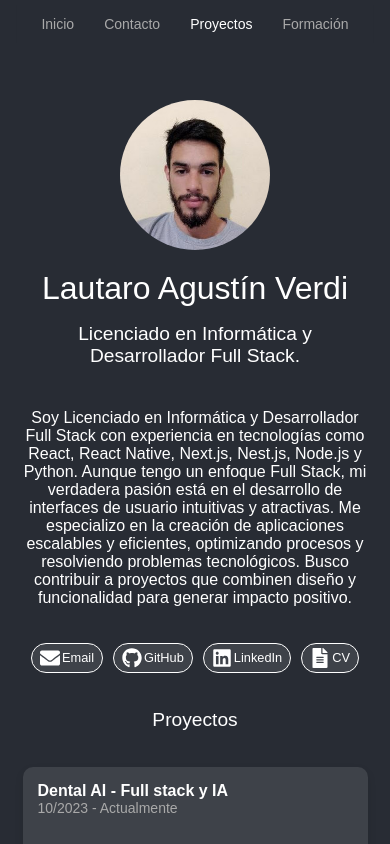
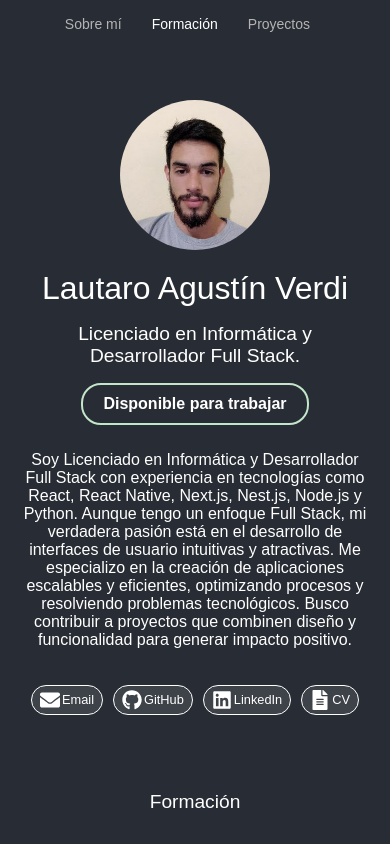
Before and after one commit to LautaroVerdi/mi-portfolio, a React (Create React App) app: page / in a window 390 px wide. Shown: the top 844 px of the page. Built offline with nearby package versions, Linux system fonts and the light colour scheme.

Commit message:
Fix colors and navbar

```diff
--- a/src/App.tsx
+++ b/src/App.tsx
@@ -3,7 +3,6 @@ import Navbar from "./components/Navbar.tsx";
 import Hero from "./components/Hero.tsx";
 import Projects from "./components/Projects.tsx";
 import Education from "./components/Education.tsx";
-import Contact from "./components/Contact.tsx";
 import "./styles/global.css";
 
 const App: React.FC = () => {
@@ -13,14 +12,11 @@ const App: React.FC = () => {
       <section id="hero">
         <Hero />
       </section>
-      <section id="contact">
-        <Contact />
+      <section id="education">
+        <Education />
       </section>
       <section id="projects">
         <Projects />
-      </section>
-      <section id="education">
-        <Education />
       </section>
     </>
   );
--- a/src/components/Hero.tsx
+++ b/src/components/Hero.tsx
@@ -1,6 +1,8 @@
 import React from "react";
 import styles from "../styles/hero.module.css";
 import { portfolioData } from "../data.tsx";
+import stylesContact from "../styles/contact.module.css";
+import { FaGithub, FaLinkedin, FaEnvelope, FaFileAlt } from "react-icons/fa";
 
 const Hero: React.FC = () => {
   return (
@@ -15,9 +17,52 @@ const Hero: React.FC = () => {
         <h2>{portfolioData.hero.role}</h2>
       </div>
 
+      {/* Botón no pulsable tipo "tag" */}
+      <div className={styles.workAvailableTag}>Disponible para trabajar</div>
+
       <div className={styles.aboutMeContainer}>
         <h3>{portfolioData.hero.aboutme}</h3>
       </div>
+
+      <section className={stylesContact.contact}>
+        {/* Botón con ícono para Email */}
+        <a
+          href={`mailto:${portfolioData.contact.email}`}
+          className={stylesContact.contactLink}
+        >
+          <FaEnvelope className={stylesContact.icon} /> Email
+        </a>
+
+        {/* Botón con ícono para GitHub */}
+        <a
+          href={portfolioData.contact.github}
+          target="_blank"
+          rel="noopener noreferrer"
+          className={stylesContact.contactLink}
+        >
+          <FaGithub className={stylesContact.icon} /> GitHub
+        </a>
+
+        {/* Botón con ícono para LinkedIn */}
+        <a
+          href={portfolioData.contact.linkedin}
+          target="_blank"
+          rel="noopener noreferrer"
+          className={stylesContact.contactLink}
+        >
+          <FaLinkedin className={stylesContact.icon} /> LinkedIn
+        </a>
+
+        {/* Botón con ícono para CV */}
+        <a
+          href={portfolioData.contact.cv}
+          target="_blank"
+          rel="noopener noreferrer"
+          className={stylesContact.contactLink}
+        >
+          <FaFileAlt className={stylesContact.icon} /> CV
+        </a>
+      </section>
     </section>
   );
 };
--- a/src/components/Navbar.tsx
+++ b/src/components/Navbar.tsx
@@ -3,41 +3,63 @@ import styles from "../styles/navbar.module.css";
 
 const Navbar: React.FC = () => {
   const [scrolled, setScrolled] = useState(false);
-  const [activeLink, setActiveLink] = useState<string>("");
+  const [activeLink, setActiveLink] = useState<string>("#hero");
 
+  useEffect(() => {
     const handleScroll = () => {
       setScrolled(window.scrollY > 50);
 
-    const sections = ["hero", "projects", "education", "contact"];
-    let currentSection = "";
+      const sections = ["hero", "education", "projects"];
+      let newActiveSection = ""; // Inicialmente no hay ninguna sección activa
 
+      // Recorremos las secciones para ver cuál está completamente dentro de la ventana
       for (const section of sections) {
         const element = document.getElementById(section);
         if (element) {
           const rect = element.getBoundingClientRect();
 
-        // Asegurar que secciones pequeñas sean detectadas
+          // Solo marca la sección como activa si su parte superior y su parte inferior están dentro de la ventana
           if (
-          rect.top <= window.innerHeight * 0.3 && // Detecta más arriba (30% de la pantalla)
-          rect.bottom >= window.innerHeight * 0.2 // Evita cambios bruscos
+            rect.top <= window.innerHeight * 0.5 &&
+            rect.bottom >= window.innerHeight * 0.2
           ) {
-          currentSection = `#${section}`;
-          break;
+            newActiveSection = `#${section}`;
+            break; // Sale del ciclo después de encontrar la primera sección visible
           }
         }
       }
 
-    if (currentSection) {
-      setActiveLink(currentSection);
+      // Solo actualiza el estado si la sección activa ha cambiado y no estamos en un proceso de scrolling
+      if (newActiveSection && newActiveSection !== activeLink) {
+        setActiveLink(newActiveSection);
       }
     };
 
-  useEffect(() => {
     window.addEventListener("scroll", handleScroll);
+
     return () => {
       window.removeEventListener("scroll", handleScroll);
     };
-  }, []);
+  }, [activeLink]); // Dependencia de activeLink y isScrolling
+
+  const handleClick = (
+    event: React.MouseEvent<HTMLAnchorElement>,
+    sectionId: string
+  ) => {
+    event.preventDefault();
+    const section = document.getElementById(sectionId);
+    if (section) {
+      const sectionTop = section.getBoundingClientRect().top + window.scrollY;
+
+      window.scrollTo({
+        top: sectionTop,
+        behavior: "smooth",
+      });
+
+      // Evita que el fragmento se muestre en la URL
+      window.history.replaceState(null, "", " ");
+    }
+  };
 
   return (
     <nav className={`${styles.navbar} ${scrolled ? styles.scrolled : ""}`}>
@@ -46,33 +68,34 @@ const Navbar: React.FC = () => {
           <li>
             <a
               href="#hero"
-              className={activeLink === "#hero" ? styles.active : ""}
+              onClick={(e) => handleClick(e, "hero")}
+              className={
+                activeLink === "#hero" ? styles.active : styles.desactive
+              }
             >
-              Inicio
+              Sobre mí
             </a>
           </li>
           <li>
             <a
-              href="#contact"
-              className={activeLink === "#contact" ? styles.active : ""}
+              href="#education"
+              onClick={(e) => handleClick(e, "education")}
+              className={
+                activeLink === "#education" ? styles.active : styles.desactive
+              }
             >
-              Contacto
+              Formación
             </a>
           </li>
           <li>
             <a
               href="#projects"
-              className={activeLink === "#projects" ? styles.active : ""}
+              onClick={(e) => handleClick(e, "projects")}
+              className={
+                activeLink === "#projects" ? styles.active : styles.desactive
+              }
             >
               Proyectos
-            </a>
-          </li>
-          <li>
-            <a
-              href="#education"
-              className={activeLink === "#education" ? styles.active : ""}
-            >
-              Formación
             </a>
           </li>
         </ul>
--- a/src/styles/contact.module.css
+++ b/src/styles/contact.module.css
@@ -5,6 +5,7 @@
   align-items: center;
   justify-content: center;
   flex-wrap: wrap;
+  margin-top: 20px;
 }
 
 .contactLink {
--- a/src/styles/education.module.css
+++ b/src/styles/education.module.css
@@ -4,6 +4,7 @@
   display: flex;
   flex-direction: column;
   align-items: center; /* Asegura que todo esté centrado */
+  gap: 20px;
 }
 
 .eduItem {
@@ -39,7 +40,7 @@
 
 .eduItem span {
   font-style: italic;
-  color: darkgray;
+  color: #b4b4b4;
 }
 
 /* 📱 Estilos para pantallas más pequeñas */
--- a/src/styles/hero.module.css
+++ b/src/styles/hero.module.css
@@ -74,3 +74,28 @@ h3 {
     font-size: 1rem;
   }
 }
+
+.workAvailableTag {
+  display: inline-block;
+  padding: 10px 20px;
+  font-size: 16px;
+  font-weight: bold;
+  background-color: transparent;
+  color: white; /* Color del texto siempre blanco */
+  border: 2px solid #28a745; /* Borde verde inicial */
+  border-radius: 20px;
+  animation: borderPulse 1.5s infinite; /* Animación de pulso siempre activa */
+}
+
+/* Animación de pulso */
+@keyframes borderPulse {
+  0% {
+    border-color: #28a745; /* Verde */
+  }
+  50% {
+    border-color: white; /* Blanco */
+  }
+  100% {
+    border-color: #28a745; /* Verde */
+  }
+}
--- a/src/styles/navbar.module.css
+++ b/src/styles/navbar.module.css
@@ -37,7 +37,7 @@
 
 .navList a {
   text-decoration: none;
-  color: darkgray;
+  color: #b4b4b4;
   font-size: 18px;
   transition: color 0.3s, transform 0.3s;
   padding: 10px 15px;
@@ -54,29 +54,30 @@
   transform: scale(1.1);
 }
 
+.navList .desactive {
+  color: #b4b4b4;
+}
+
 /* Media Query para dispositivos móviles */
 @media (max-width: 768px) {
   .navList {
-    display: block; /* Muestra las opciones de navegación en columna */
-    gap: 10px; /* Espacio entre las opciones */
-    text-align: center; /* Alinea las opciones al centro */
+    display: flex; /* Mantener en una línea */
+    flex-wrap: nowrap; /* Evitar que los elementos se dividan en dos líneas */
+    justify-content: center; /* Asegurar alineación centrada */
+    gap: 10px; /* Reducir espacio entre opciones */
   }
 
   .navList a {
-    font-size: 14px;
-    border-radius: 5px;
+    font-size: 14px; /* Reducir tamaño del texto */
+    padding: 8px 10px; /* Ajustar padding para ahorrar espacio */
+  }
+
+  .navbar {
+    width: 90%; /* Asegurar que el navbar ocupe todo el ancho */
+    padding: 10px; /* Ajustar padding */
   }
 
   .navbarContainer {
-    padding: 0; /* Elimina el padding horizontal */
-  }
-
-  /* Opcional: Agregar un menú de hamburguesa para móviles */
-  .navbar {
-    padding: 10px; /* Ajusta el padding para la versión móvil */
-  }
-
-  .navList {
-    padding: 0; /* Elimina el padding de la lista en móviles */
+    max-width: 90%; /* Evitar que el contenedor sea más ancho de lo necesario */
   }
 }
--- a/src/styles/projects.module.css
+++ b/src/styles/projects.module.css
@@ -1,9 +1,9 @@
 .projects {
   text-align: center;
-  padding: 40px;
   display: grid;
   grid-template-columns: 1fr; /* Una sola columna */
   gap: 20px;
+  margin-bottom: 20px;
 }
 
 .projectCard {
@@ -39,7 +39,7 @@
 
 .date {
   font-size: 14px;
-  color: darkgray;
+  color: #b4b4b4;
   margin-left: 20px; /* Para que no quede pegado al título */
 }
 
@@ -88,7 +88,7 @@
   justify-content: center; /* Centra el contenido dentro de cada item */
   align-items: center; /* Asegura la alineación vertical */
   gap: 10px; /* Espacio entre el logo y el texto */
-  border: 1px solid darkgray; /* Borde blanco alrededor de cada item */
+  border: 1px solid #b4b4b4; /* Borde blanco alrededor de cada item */
   border-radius: 30px; /* Bordes redondeados */
   padding: 5px 10px; /* Padding alrededor */
   background-color: transparent; /* Fondo transparente por defecto */
@@ -98,7 +98,7 @@
   width: 25px;
   height: 25px;
   border-radius: 50%; /* Hace que el logo sea circular */
-  fill: darkgray; /* Fondo blanco */
+  fill: #b4b4b4; /* Fondo blanco */
 }
 
 .techLogo img {
@@ -108,7 +108,7 @@
 }
 
 .techName {
-  color: darkgray;
+  color: #b4b4b4;
   font-weight: bold;
   font-size: 12px;
 }
```
Lines whose indentation alone changed are shown as unchanged.
